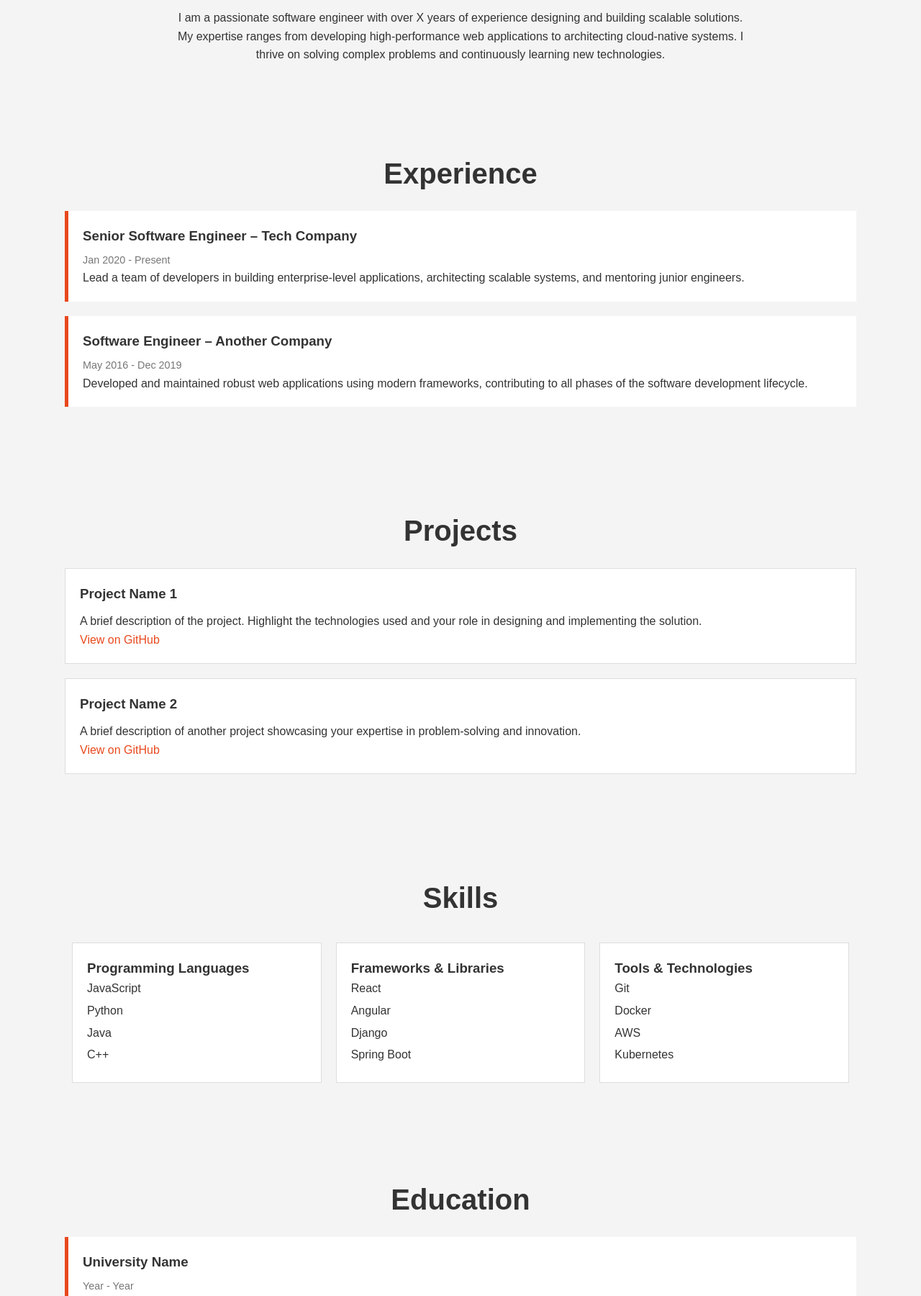
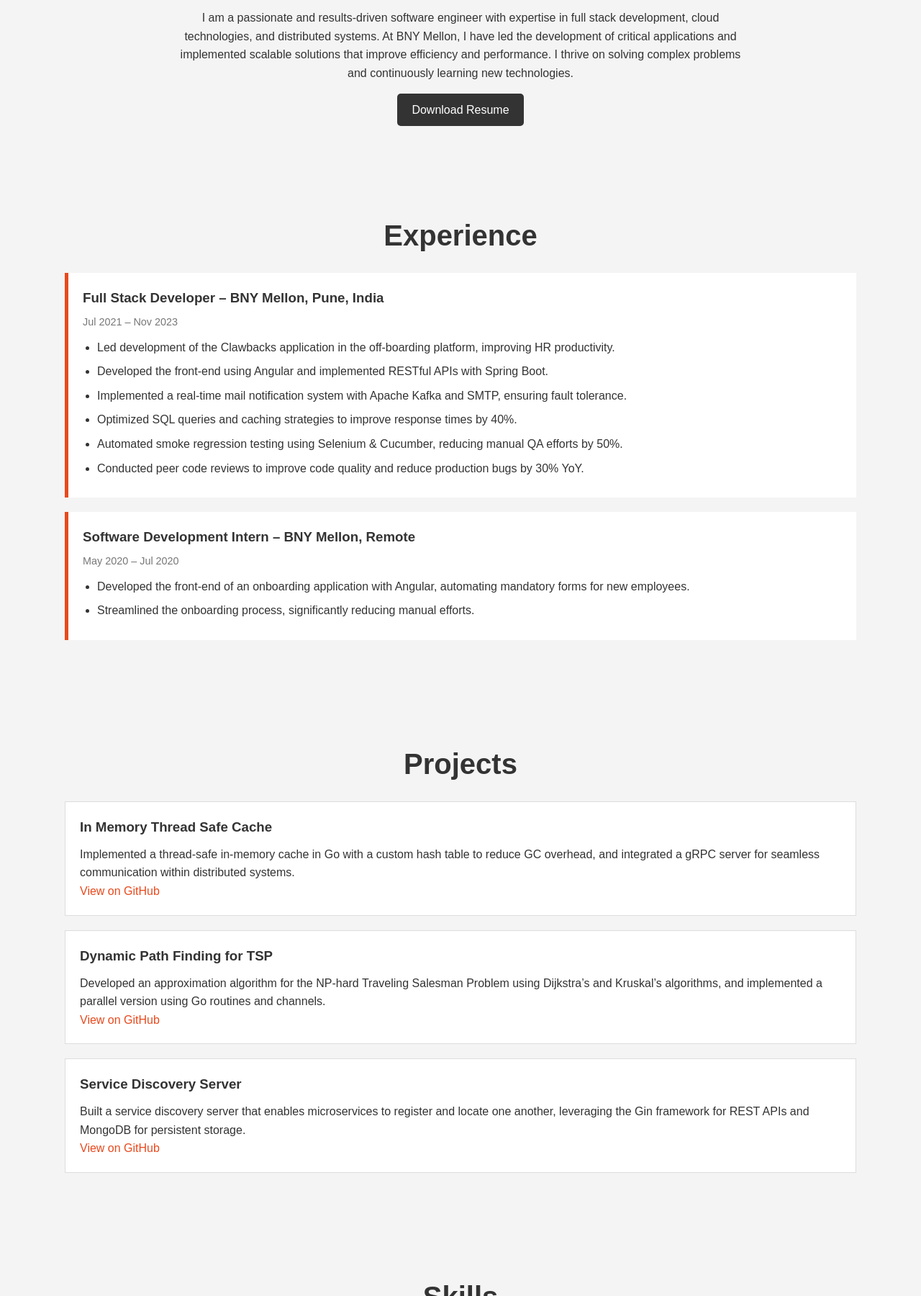
Before and after one commit to srinivas-boga/srinivas-boga.github.io, a plain HTML site: page index.html in a window 1280 px wide. Shown: the part 1000-2800 px from the top of the page at 72% size. Drawn offline with Linux system fonts and the light colour scheme.

Commit message:
Updated Resume Changes

```diff
--- a/index.html
+++ b/index.html
@@ -3,7 +3,7 @@
 <head>
   <meta charset="UTF-8">
   <meta name="viewport" content="width=device-width, initial-scale=1">
-  <title>Portfolio - [Your Name] | Software Engineer</title>
+  <title>Srinivas Boga | Software Engineer</title>
   <link rel="stylesheet" href="styles.css">
 </head>
 <body>
@@ -25,7 +25,7 @@
   <!-- Hero Section -->
   <section id="hero">
     <div class="hero-content">
-      <h1>Hi, I'm [Your Name]</h1>
+      <h1>Srinivas Boga</h1>
       <p>Experienced Software Engineer</p>
       <a href="#contact" class="btn">Get in Touch</a>
     </div>
@@ -36,9 +36,12 @@
     <div class="container">
       <h2>About Me</h2>
       <p>
-        I am a passionate software engineer with over X years of experience designing and building scalable solutions.
-        My expertise ranges from developing high-performance web applications to architecting cloud-native systems.
-        I thrive on solving complex problems and continuously learning new technologies.
+        I am a passionate and results-driven software engineer with expertise in full stack development, cloud technologies,
+        and distributed systems. At BNY Mellon, I have led the development of critical applications and implemented scalable solutions
+        that improve efficiency and performance. I thrive on solving complex problems and continuously learning new technologies.
+      </p>
+      <p>
+        <a href="Srinivas_Boga_Resume.pdf" target="_blank">Download Resume</a>
       </p>
     </div>
   </section>
@@ -48,18 +51,24 @@
     <div class="container">
       <h2>Experience</h2>
       <div class="experience-item">
-        <h3>Senior Software Engineer – Tech Company</h3>
-        <span class="date">Jan 2020 - Present</span>
-        <p>
-          Lead a team of developers in building enterprise-level applications, architecting scalable systems, and mentoring junior engineers.
-        </p>
+        <h3>Full Stack Developer – BNY Mellon, Pune, India</h3>
+        <span class="date">Jul 2021 – Nov 2023</span>
+        <ul>
+          <li>Led development of the Clawbacks application in the off-boarding platform, improving HR productivity.</li>
+          <li>Developed the front-end using Angular and implemented RESTful APIs with Spring Boot.</li>
+          <li>Implemented a real-time mail notification system with Apache Kafka and SMTP, ensuring fault tolerance.</li>
+          <li>Optimized SQL queries and caching strategies to improve response times by 40%.</li>
+          <li>Automated smoke regression testing using Selenium & Cucumber, reducing manual QA efforts by 50%.</li>
+          <li>Conducted peer code reviews to improve code quality and reduce production bugs by 30% YoY.</li>
+        </ul>
       </div>
       <div class="experience-item">
-        <h3>Software Engineer – Another Company</h3>
-        <span class="date">May 2016 - Dec 2019</span>
-        <p>
-          Developed and maintained robust web applications using modern frameworks, contributing to all phases of the software development lifecycle.
-        </p>
+        <h3>Software Development Intern – BNY Mellon, Remote</h3>
+        <span class="date">May 2020 – Jul 2020</span>
+        <ul>
+          <li>Developed the front-end of an onboarding application with Angular, automating mandatory forms for new employees.</li>
+          <li>Streamlined the onboarding process, significantly reducing manual efforts.</li>
+        </ul>
       </div>
     </div>
   </section>
@@ -69,20 +78,29 @@
     <div class="container">
       <h2>Projects</h2>
       <div class="project-item">
-        <h3>Project Name 1</h3>
+        <h3>In Memory Thread Safe Cache</h3>
         <p>
-          A brief description of the project. Highlight the technologies used and your role in designing and implementing the solution.
+          Implemented a thread-safe in-memory cache in Go with a custom hash table to reduce GC overhead,
+          and integrated a gRPC server for seamless communication within distributed systems.
         </p>
-        <a href="https://github.com/yourusername/project1" target="_blank">View on GitHub</a>
+        <a href="https://github.com/srinivas-boga/fcache" target="_blank">View on GitHub</a>
       </div>
       <div class="project-item">
-        <h3>Project Name 2</h3>
+        <h3>Dynamic Path Finding for TSP</h3>
         <p>
-          A brief description of another project showcasing your expertise in problem-solving and innovation.
+          Developed an approximation algorithm for the NP-hard Traveling Salesman Problem using Dijkstra’s and Kruskal’s algorithms,
+          and implemented a parallel version using Go routines and channels.
         </p>
-        <a href="https://github.com/yourusername/project2" target="_blank">View on GitHub</a>
+        <a href="https://github.com/srinivas-boga/gothere" target="_blank">View on GitHub</a>
       </div>
-      <!-- Add more projects as needed -->
+      <div class="project-item">
+        <h3>Service Discovery Server</h3>
+        <p>
+          Built a service discovery server that enables microservices to register and locate one another,
+          leveraging the Gin framework for REST APIs and MongoDB for persistent storage.
+        </p>
+        <a href="https://github.com/srinivas-boga/discovery-go" target="_blank">View on GitHub</a>
+      </div>
     </div>
   </section>
 
@@ -94,28 +112,27 @@
         <div class="skill-item">
           <h3>Programming Languages</h3>
           <ul>
-            <li>JavaScript</li>
+            <li>Java</li>
+            <li>TypeScript</li>
+            <li>HTML/CSS</li>
+            <li>SQL</li>
+            <li>C++</li>
             <li>Python</li>
-            <li>Java</li>
-            <li>C++</li>
+            <li>Golang</li>
+            <li>CUDA</li>
           </ul>
         </div>
         <div class="skill-item">
-          <h3>Frameworks & Libraries</h3>
+          <h3>Frameworks & Utilities</h3>
           <ul>
-            <li>React</li>
             <li>Angular</li>
-            <li>Django</li>
             <li>Spring Boot</li>
-          </ul>
-        </div>
-        <div class="skill-item">
-          <h3>Tools & Technologies</h3>
-          <ul>
+            <li>Kafka</li>
+            <li>Selenium</li>
             <li>Git</li>
             <li>Docker</li>
-            <li>AWS</li>
             <li>Kubernetes</li>
+            <li>gRPC</li>
           </ul>
         </div>
       </div>
@@ -127,9 +144,14 @@
     <div class="container">
       <h2>Education</h2>
       <div class="education-item">
-        <h3>University Name</h3>
-        <span class="date">Year - Year</span>
-        <p>Bachelor/Master/PhD in Computer Science or a related field</p>
+        <h3>Stony Brook University, NY</h3>
+        <span class="date">Expected 2025</span>
+        <p>Master of Science in Computer Engineering</p>
+      </div>
+      <div class="education-item">
+        <h3>Indian Institute of Technology, Hyderabad</h3>
+        <span class="date">2021</span>
+        <p>Bachelor of Technology in Computer Science</p>
       </div>
     </div>
   </section>
@@ -138,25 +160,27 @@
   <section id="contact">
     <div class="container">
       <h2>Contact</h2>
-      <p>Feel free to reach out via email at <a href="mailto:youremail@example.com">youremail@example.com</a> or use the form below:</p>
+      <p>
+        You can reach me at <a href="mailto:srinivas.boga.dev@gmail.com">srinivas.boga.dev@gmail.com</a> or call me at +1 585-202-2280.
+      </p>
       <form action="https://formspree.io/f/yourFormId" method="POST">
         <input type="text" name="name" placeholder="Your Name" required>
         <input type="email" name="_replyto" placeholder="Your Email" required>
         <textarea name="message" placeholder="Your Message" required></textarea>
         <button type="submit">Send Message</button>
       </form>
+      <p>
+        Connect with me on
+        <a href="https://www.linkedin.com/in/boga-srinivas-639338236/" target="_blank">LinkedIn</a> and
+        <a href="https://github.com/srinivas-boga" target="_blank">GitHub</a>.
+      </p>
     </div>
   </section>
 
   <!-- Footer -->
   <footer>
     <div class="container">
-      <p>&copy; 2025 [Your Name]. All Rights Reserved.</p>
-      <ul class="social-links">
-        <li><a href="https://linkedin.com/in/yourusername" target="_blank">LinkedIn</a></li>
-        <li><a href="https://github.com/yourusername" target="_blank">GitHub</a></li>
-        <!-- Add more social links if desired -->
-      </ul>
+      <p>&copy; 2025 Srinivas Boga. All Rights Reserved.</p>
     </div>
   </footer>
 </body>
--- a/styles.css
+++ b/styles.css
@@ -88,6 +88,15 @@
     margin: auto;
     text-align: center;
   }
+  #about a {
+    display: inline-block;
+    margin-top: 15px;
+    padding: 10px 20px;
+    background: #333;
+    color: #fff;
+    text-decoration: none;
+    border-radius: 5px;
+  }
 
   /* Experience Section */
   .experience-item {
@@ -102,6 +111,13 @@
   .experience-item .date {
     font-size: 0.9rem;
     color: #777;
+  }
+  .experience-item ul {
+    margin-top: 10px;
+    padding-left: 20px;
+  }
+  .experience-item ul li {
+    margin-bottom: 8px;
   }
 
   /* Projects Section */
@@ -189,18 +205,10 @@
     padding: 20px 0;
     text-align: center;
   }
-  .social-links {
-    list-style: none;
+  footer .container {
     display: flex;
-    justify-content: center;
-    margin-top: 10px;
-  }
-  .social-links li {
-    margin: 0 10px;
-  }
-  .social-links a {
-    color: #fff;
-    text-decoration: none;
+    flex-direction: column;
+    align-items: center;
   }
 
   /* Responsive Styles */
```
